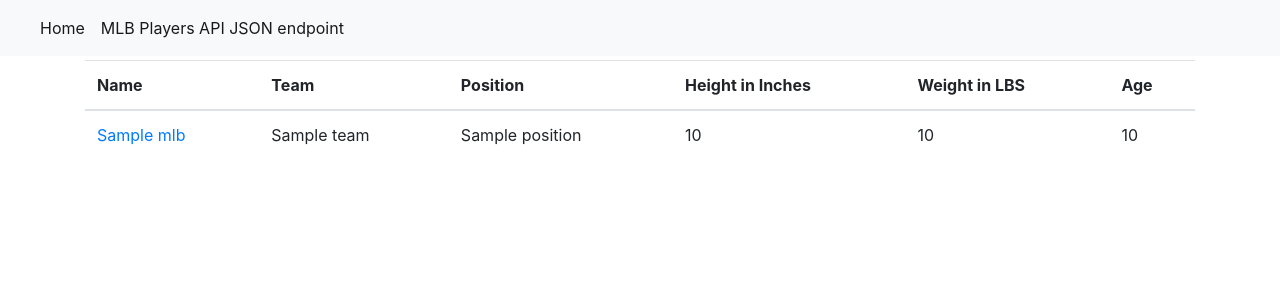
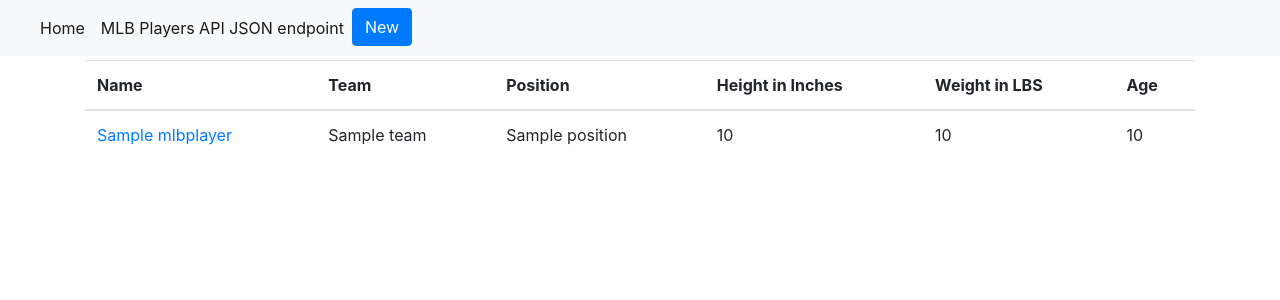
Before and after one commit to Ash33njit/Homework-3, a Flask app: template app/templates/index.html in a window 1280 px wide. Shown: the top 300 px of the page. Run offline with Flask 2, Linux system fonts and the light colour scheme; the template is opened without the code that fills it: most values are stand-ins (such as "Sample title", 1, 10 or a date in 2020); some libraries are stand-ins or nearby versions.

Commit message:
Task: index.html & layout.html code update

```diff
--- a/app/templates/index.html
+++ b/app/templates/index.html
@@ -12,14 +12,14 @@
     </tr>
     </thead>
     <tbody>
-    {% for city in cities %}
+    {% for mlbplayer in mlbplayers %}
     <tr>
-        <td><a href="view/{{mlb.id}}">{{ mlb.Name }}</a></td>
-        <td>{{ mlb.Team }}</td>
-        <td>{{ mlb.Position }}</td>
-        <td>{{ mlb.Height_Inches }}</td>
-        <td>{{ mlb.Weight_lbs }}</td>
-        <td>{{ mlb.Age }}</td>
+        <td><a href="view/{{mlbplayer.id}}">{{ mlbplayer.Name }}</a></td>
+        <td>{{ mlbplayer.Team }}</td>
+        <td>{{ mlbplayer.Position }}</td>
+        <td>{{ mlbplayer.Height_Inches }}</td>
+        <td>{{ mlbplayer.Weight_lbs }}</td>
+        <td>{{ mlbplayer.Age }}</td>
     </tr>
     {% endfor %}
     </tbody>
--- a/app/templates/layout.html
+++ b/app/templates/layout.html
@@ -1,4 +1,4 @@
-<!doctype html>
+<!DOCTYPE html>
 <html lang="en">
 <head>
 
@@ -11,7 +11,7 @@
     <meta content="width=device-width, initial-scale=1, shrink-to-fit=no" name="viewport">
     <link crossorigin="anonymous" href="https://stackpath.bootstrapcdn.com/bootstrap/4.4.1/css/bootstrap.min.css"
           integrity="sha384-Vkoo8x4CGsO3+Hhxv8T/Q5PaXtkKtu6ug5TOeNV6gBiFeWPGFN9MuhOf23Q9Ifjh" rel="stylesheet">
-{% if user %}
+    {% if user %}
     <title>Welcome to {{ user.username }}'s site</title>
     {% else %}
     <title>Welcome to My Site!</title>
@@ -22,7 +22,7 @@
 
 
 <nav class="navbar navbar-expand-lg navbar-light bg-light mb-1">
-  <a class="navbar-brand" href="/">{% if user %}{{ user.username }}'s Homepage{% else %}
+  <a class="navbar-brand" href="#">{% if user %}{{ user.username }}'s Homepage{% else %}
     <title>Welcome to My Homepage</title>
     {% endif %}</a>
   <button aria-controls="navbarNavDropdown" aria-expanded="false" aria-label="Toggle navigation" class="navbar-toggler" data-target="#navbarNavDropdown" data-toggle="collapse" type="button">
@@ -31,10 +31,13 @@
   <div class="collapse navbar-collapse" id="navbarNavDropdown">
     <ul class="navbar-nav">
       <li class="nav-item active">
-        <a class="nav-link" href="/">Home <span class="sr-only">(current)</span></a>
+        <a class="nav-link" href="../">Home <span class="sr-only">(current)</span></a>
       </li>
       <li class="nav-item active">
-        <a class="nav-link" href="api/mlb">MLB Players API JSON endpoint <span class="sr-only">(current)</span></a>
+        <a class="nav-link" href="api/v1/mlbplayers">MLB Players API JSON endpoint <span class="sr-only">(current)</span></a>
+      </li>
+        <li class="nav-item active">
+        <a href="/mlbplayers/new" class="card-link btn btn-primary">New</a>
       </li>
 
     </ul>
```
